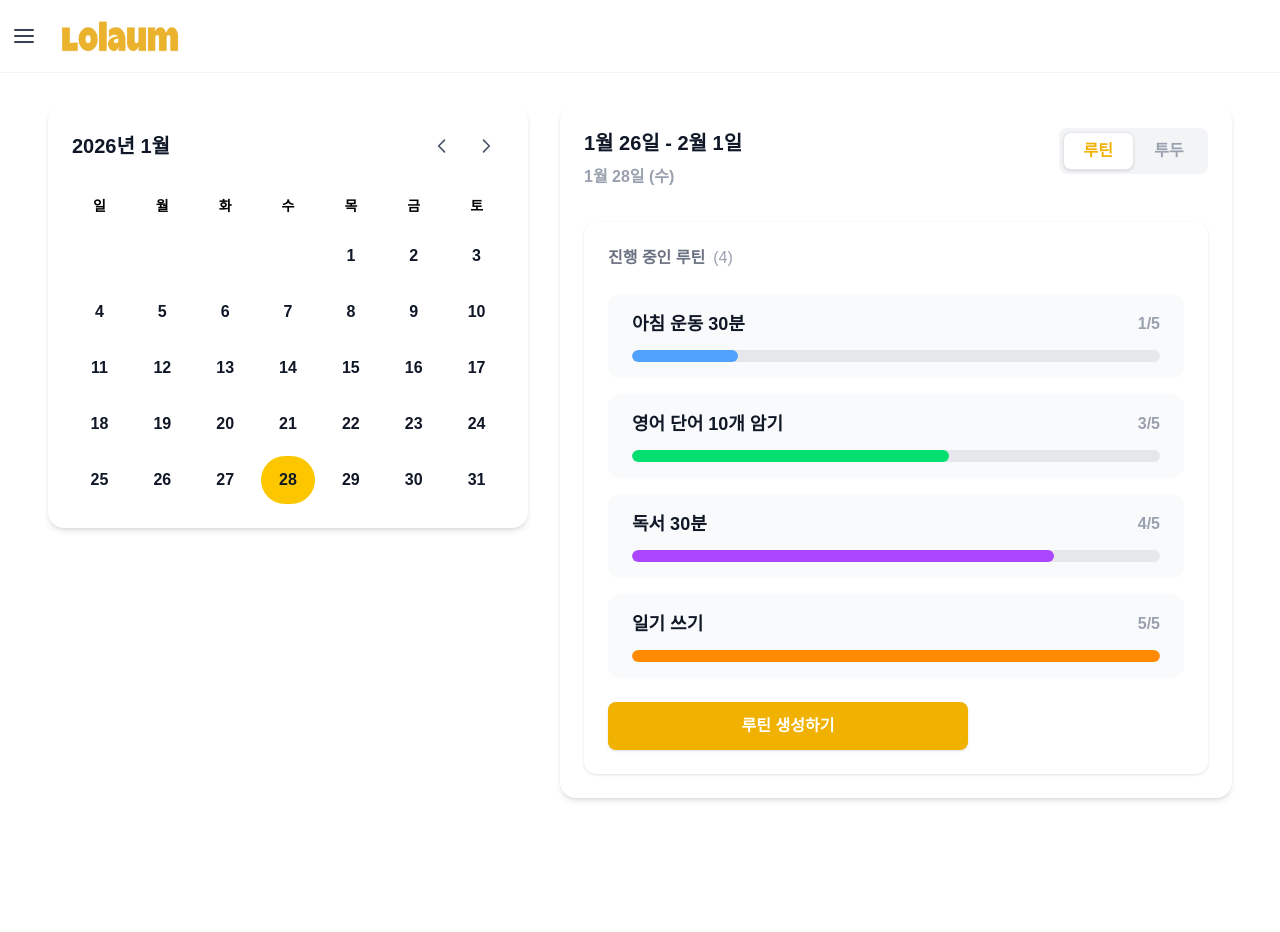
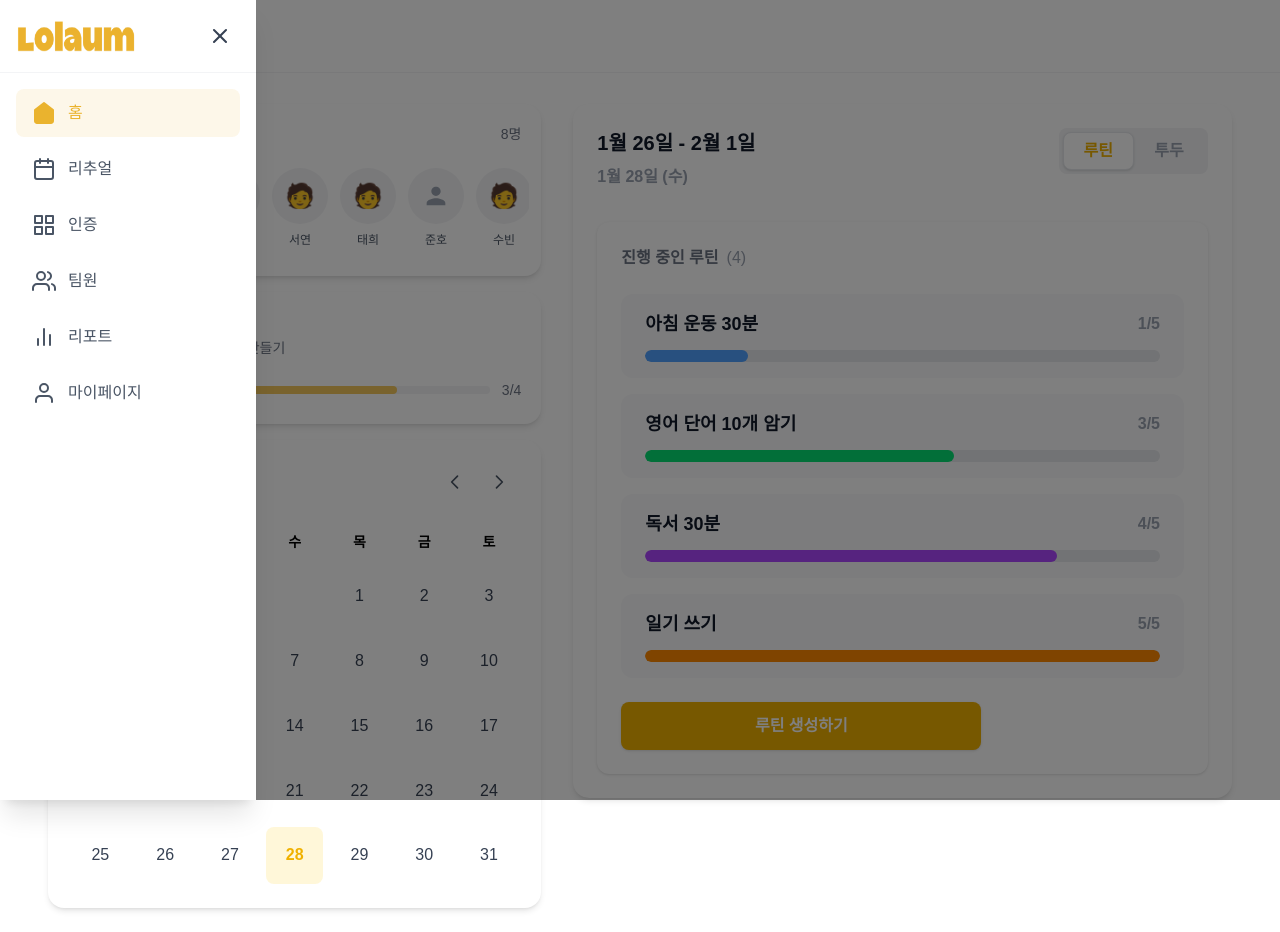
Before and after one commit to Lolaum/Lolaum, a Next.js app: page /home in a window 1280 px wide. Both pictures are taken after a click on the button 24 px from the left and 36 px from the top of the page. Before the commit the page ends 880 px from the top, so only its background shows below. Built offline with nearby package versions, Linux system fonts and the light colour scheme.

Commit message:
Feat/home: 홈 화면 유저프로필, 멤버프로필 추가

```diff
--- a/src/components/Home/HomeCalendar.tsx
+++ b/src/components/Home/HomeCalendar.tsx
@@ -173,18 +173,22 @@ export default function HomCalendar({
               <div key={index} className="h-12" />
             ) : (
               <button
-                key={index}
-                type="button"
+                key={date.toISOString()}
                 onClick={() => onSelectDate(date)}
-                className={`flex h-12 items-center justify-center rounded-full text-base font-semibold transition-colors ${
-                  isSelected(date)
-                    ? "bg-yellow-400 text-gray-900"
-                    : isToday(date)
-                      ? "bg-gray-100 text-gray-900"
-                      : isCurrentMonth(date)
-                        ? "text-gray-900 hover:bg-gray-50"
-                        : "text-gray-300 hover:bg-gray-50"
-                }`}
+                className={`
+                  aspect-square p-2 rounded-lg transition-all relative focus:outline-none focus:ring-2 focus:ring-yellow-400/30
+                  ${!isCurrentMonth(date) ? "text-gray-300" : "text-gray-700"}
+                  ${
+                    isSelected(date)
+                      ? "bg-yellow-400/15 text-yellow-500 font-semibold"
+                      : "hover:bg-gray-100/80"
+                  }
+                  ${
+                    isToday(date) && !isSelected(date)
+                      ? "bg-gray-100/80 font-medium"
+                      : ""
+                  }
+                `}
               >
                 {date.getDate()}
               </button>
--- a/src/components/Home/HomeContainer.tsx
+++ b/src/components/Home/HomeContainer.tsx
@@ -3,11 +3,14 @@
 import React, { useState, useEffect } from "react";
 import HomCalendar from "./HomeCalendar";
 import TaskTabs from "./Todo/TaskTabs";
+import MemberProfile from "./Profile/MemberProfile";
+import Profile from "./Profile/Profile";
 
 export default function HomeContainer() {
   const [mounted, setMounted] = useState(false);
   const [today, setToday] = useState<Date | null>(null);
   const [selectedDate, setSelectedDate] = useState<Date | null>(null);
+  const [selectedMemberId, setSelectedMemberId] = useState<string | undefined>();
 
   useEffect(() => {
     const now = new Date();
@@ -47,6 +50,13 @@ export default function HomeContainer() {
         <div className="flex flex-col gap-6 md:flex-row md:gap-8">
           {/* 캘린더 섹션 */}
           <div className="w-full md:w-1/2 lg:w-5/12">
+            <MemberProfile
+              selectedMemberId={selectedMemberId}
+              onSelectMember={(id) =>
+                setSelectedMemberId((prev) => (prev === id ? undefined : id))
+              }
+            />
+            <Profile />
             <HomCalendar
               today={today}
               selectedDate={selectedDate}
--- /dev/null
+++ b/src/components/Home/Profile/MemberProfile.tsx
@@ -0,0 +1,93 @@
+"use client";
+
+interface Member {
+  id: string;
+  name: string;
+  avatar?: string;
+  emoji?: string;
+}
+
+interface MemberProfileProps {
+  members?: Member[];
+  selectedMemberId?: string;
+  onSelectMember?: (memberId: string) => void;
+}
+
+const defaultMembers: Member[] = [
+  { id: "1", name: "민수", emoji: "🧑" },
+  { id: "2", name: "지은", emoji: "🧑" },
+  { id: "3", name: "현우" },
+  { id: "4", name: "서연", emoji: "🧑" },
+  { id: "5", name: "태희", emoji: "🧑" },
+  { id: "6", name: "준호" },
+  { id: "7", name: "수빈", emoji: "🧑" },
+  { id: "8", name: "동현", emoji: "🧑" },
+];
+
+export default function MemberProfile({
+  members = defaultMembers,
+  selectedMemberId,
+  onSelectMember,
+}: MemberProfileProps) {
+  return (
+    <div className="rounded-2xl bg-white shadow-md p-5 mb-4">
+      {/* 헤더 */}
+      <div className="flex items-center justify-between mb-4">
+        <span className="text-sm font-medium text-gray-500">팀원</span>
+        <span className="text-sm text-gray-500">{members.length}명</span>
+      </div>
+
+      {/* 멤버 리스트 (가로 스크롤) */}
+      <div className="overflow-x-auto scrollbar-hide -mx-2">
+        <div className="flex gap-3 px-2 py-2">
+          {members.map((member) => {
+            const isSelected = member.id === selectedMemberId;
+            return (
+              <button
+                key={member.id}
+                type="button"
+                onClick={() => onSelectMember?.(member.id)}
+                className="flex flex-col items-center gap-2 flex-shrink-0"
+              >
+                {/* 아바타 */}
+                <div
+                  className={`w-14 h-14 rounded-full flex items-center justify-center transition-all bg-gray-100 ${
+                    isSelected
+                      ? "ring-2 ring-[var(--gold-300)] ring-offset-2"
+                      : ""
+                  }`}
+                >
+                  {member.avatar ? (
+                    <img
+                      src={member.avatar}
+                      alt={member.name}
+                      className="w-full h-full rounded-full object-cover"
+                    />
+                  ) : member.emoji ? (
+                    <span className="text-2xl">{member.emoji}</span>
+                  ) : (
+                    <svg
+                      className="w-7 h-7 text-gray-400"
+                      fill="currentColor"
+                      viewBox="0 0 24 24"
+                    >
+                      <path d="M12 12c2.21 0 4-1.79 4-4s-1.79-4-4-4-4 1.79-4 4 1.79 4 4 4zm0 2c-2.67 0-8 1.34-8 4v2h16v-2c0-2.66-5.33-4-8-4z" />
+                    </svg>
+                  )}
+                </div>
+                {/* 이름 */}
+                <span
+                  className={`text-xs font-medium ${
+                    isSelected ? "text-[var(--gold-400)]" : "text-gray-600"
+                  }`}
+                >
+                  {member.name}
+                </span>
+              </button>
+            );
+          })}
+        </div>
+      </div>
+    </div>
+  );
+}
--- /dev/null
+++ b/src/components/Home/Profile/Profile.tsx
@@ -0,0 +1,61 @@
+"use client";
+
+interface ProfileProps {
+  name?: string;
+  description?: string;
+  completedCount?: number;
+  totalCount?: number;
+}
+
+export default function Profile({
+  name = "사용자 이름",
+  description = "매일 성장하는 습관 만들기",
+  completedCount = 3,
+  totalCount = 4,
+}: ProfileProps) {
+  const progressPercent =
+    totalCount > 0 ? Math.round((completedCount / totalCount) * 100) : 0;
+
+  return (
+    <div className="rounded-2xl bg-white shadow-md p-5 mb-4">
+      <div className="flex items-center gap-4">
+        {/* 프로필 아이콘 */}
+        <div className="w-12 h-12 rounded-full bg-gray-100 flex items-center justify-center flex-shrink-0">
+          <svg
+            className="w-7 h-7 text-gray-400"
+            fill="currentColor"
+            viewBox="0 0 24 24"
+          >
+            <path d="M12 12c2.21 0 4-1.79 4-4s-1.79-4-4-4-4 1.79-4 4 1.79 4 4 4zm0 2c-2.67 0-8 1.34-8 4v2h16v-2c0-2.66-5.33-4-8-4z" />
+          </svg>
+        </div>
+
+        {/* 사용자 정보 */}
+        <div className="flex-1 min-w-0">
+          <h3 className="text-base font-semibold text-gray-900 truncate">
+            {name}
+          </h3>
+          <p className="text-sm text-gray-500 truncate">{description}</p>
+        </div>
+      </div>
+
+      {/* 진행률 */}
+      <div className="mt-4">
+        <div className="flex items-center gap-3">
+          <span className="text-xl font-bold text-[var(--gold-300)] flex-shrink-0">
+            {progressPercent}%
+          </span>
+          <div className="flex-1 h-2 bg-gray-100 rounded-full overflow-hidden">
+            <div
+              className="h-full bg-[var(--gold-300)] rounded-full transition-all duration-300"
+              style={{ width: `${progressPercent}%` }}
+            />
+          </div>
+          <span className="text-sm text-gray-500 flex-shrink-0">
+            {completedCount}/{totalCount}
+          </span>
+        </div>
+      </div>
+    </div>
+  );
+}
--- a/src/components/Layout/Layout.tsx
+++ b/src/components/Layout/Layout.tsx
@@ -39,10 +39,23 @@ export default function Layout({ children }: LayoutProps) {
   const pathname = usePathname();
   const isDesktopQuery = useMediaQuery("(min-width: 768px)");
   const [mounted, setMounted] = useState(false);
+  const [isDrawerOpen, setIsDrawerOpen] = useState(false);
 
   useEffect(() => {
     setMounted(true);
   }, []);
+
+  // 드로어 열릴 때 body 스크롤 방지
+  useEffect(() => {
+    if (isDrawerOpen) {
+      document.body.style.overflow = "hidden";
+    } else {
+      document.body.style.overflow = "";
+    }
+    return () => {
+      document.body.style.overflow = "";
+    };
+  }, [isDrawerOpen]);
 
   // 마운트 전에는 기본 모바일 레이아웃을 보여줌 (hydration 일치)
   const isDesktop = mounted ? isDesktopQuery : false;
@@ -76,6 +89,7 @@ export default function Layout({ children }: LayoutProps) {
               <button
                 className="p-2 rounded-lg hover:bg-gray-100 transition-colors"
                 aria-label="메뉴 열기"
+                onClick={() => setIsDrawerOpen(true)}
               >
                 <MenuIcon size={24} className="text-gray-700" />
               </button>
@@ -139,6 +153,90 @@ export default function Layout({ children }: LayoutProps) {
           </div>
         </nav>
       )}
+
+      {/* 데스크톱/태블릿 드로어 메뉴 */}
+      {isDesktop && (
+        <>
+          {/* 오버레이 */}
+          <div
+            className={`fixed inset-0 bg-black/50 z-[60] transition-opacity duration-300 ${
+              isDrawerOpen ? "opacity-100" : "opacity-0 pointer-events-none"
+            }`}
+            onClick={() => setIsDrawerOpen(false)}
+          />
+
+          {/* 드로어 */}
+          <div
+            className={`fixed top-0 left-0 h-full w-64 bg-white z-[70] shadow-xl transform transition-transform duration-300 ease-in-out ${
+              isDrawerOpen ? "translate-x-0" : "-translate-x-full"
+            }`}
+          >
+            {/* 드로어 헤더 */}
+            <div className="flex items-center justify-between p-4 border-b border-gray-100">
+              <Link
+                href="/home"
+                className="flex items-center gap-3"
+                onClick={() => setIsDrawerOpen(false)}
+              >
+                <img
+                  src="/images/common/LolaumLogo.png"
+                  alt="Lolaum Logo"
+                  className="h-8 w-30"
+                />
+              </Link>
+              <button
+                className="p-2 rounded-lg hover:bg-gray-100 transition-colors"
+                aria-label="메뉴 닫기"
+                onClick={() => setIsDrawerOpen(false)}
+              >
+                <svg
+                  width="24"
+                  height="24"
+                  viewBox="0 0 24 24"
+                  fill="none"
+                  stroke="currentColor"
+                  strokeWidth="2"
+                  strokeLinecap="round"
+                  strokeLinejoin="round"
+                  className="text-gray-700"
+                >
+                  <line x1="18" y1="6" x2="6" y2="18" />
+                  <line x1="6" y1="6" x2="18" y2="18" />
+                </svg>
+              </button>
+            </div>
+
+            {/* 드로어 메뉴 아이템 */}
+            <nav className="p-4">
+              <ul className="space-y-2">
+                {navItems.map((item) => {
+                  const isActive =
+                    pathname === item.href ||
+                    pathname?.startsWith(`${item.href}/`);
+                  const Icon = item.icon;
+
+                  return (
+                    <li key={item.href}>
+                      <Link
+                        href={item.href}
+                        onClick={() => setIsDrawerOpen(false)}
+                        className={`flex items-center gap-3 px-4 py-3 rounded-lg transition-colors ${
+                          isActive
+                            ? "bg-[var(--gold-400)]/10 text-[var(--gold-400)]"
+                            : "text-gray-600 hover:bg-gray-100"
+                        }`}
+                      >
+                        <Icon size={24} active={isActive} />
+                        <span className="font-medium">{item.label}</span>
+                      </Link>
+                    </li>
+                  );
+                })}
+              </ul>
+            </nav>
+          </div>
+        </>
+      )}
     </div>
   );
 }
```
